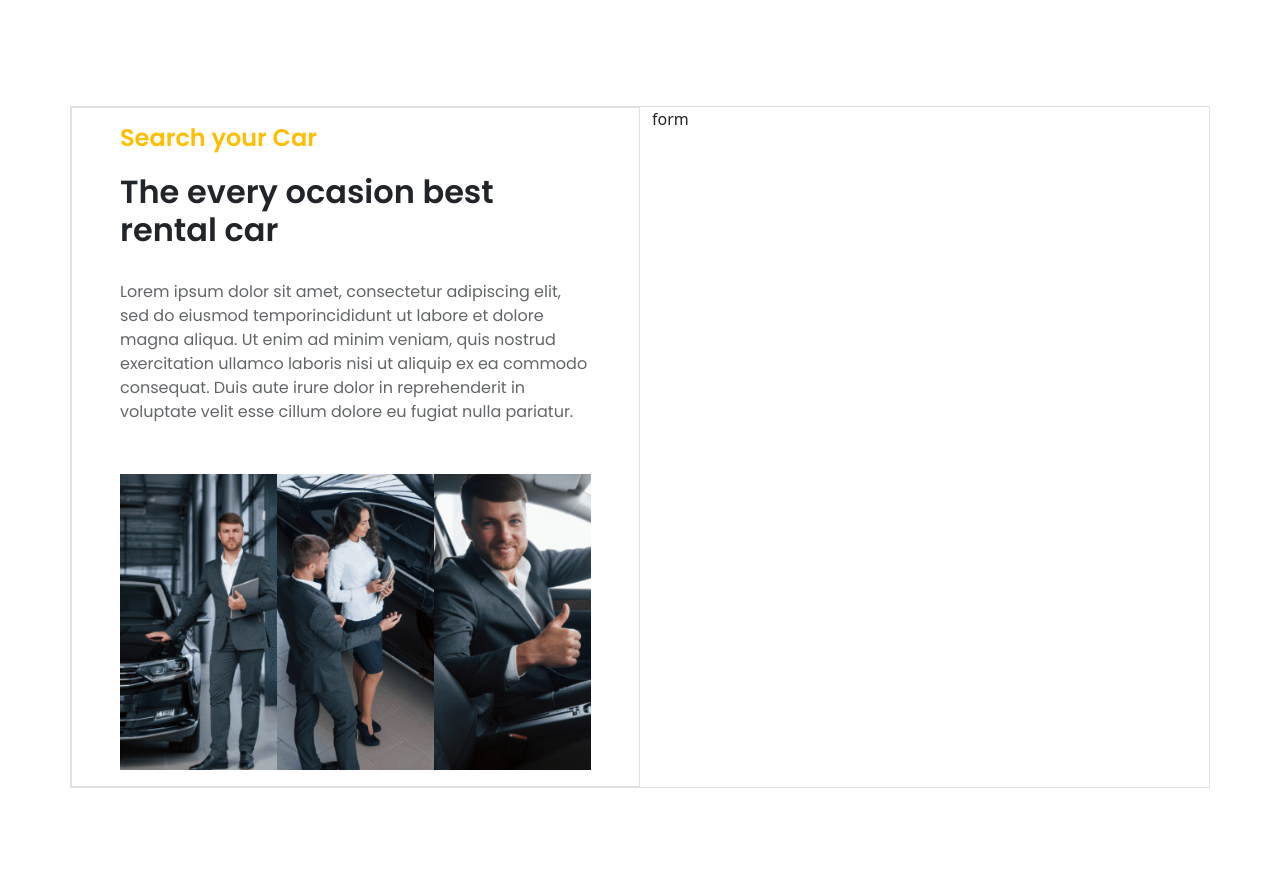
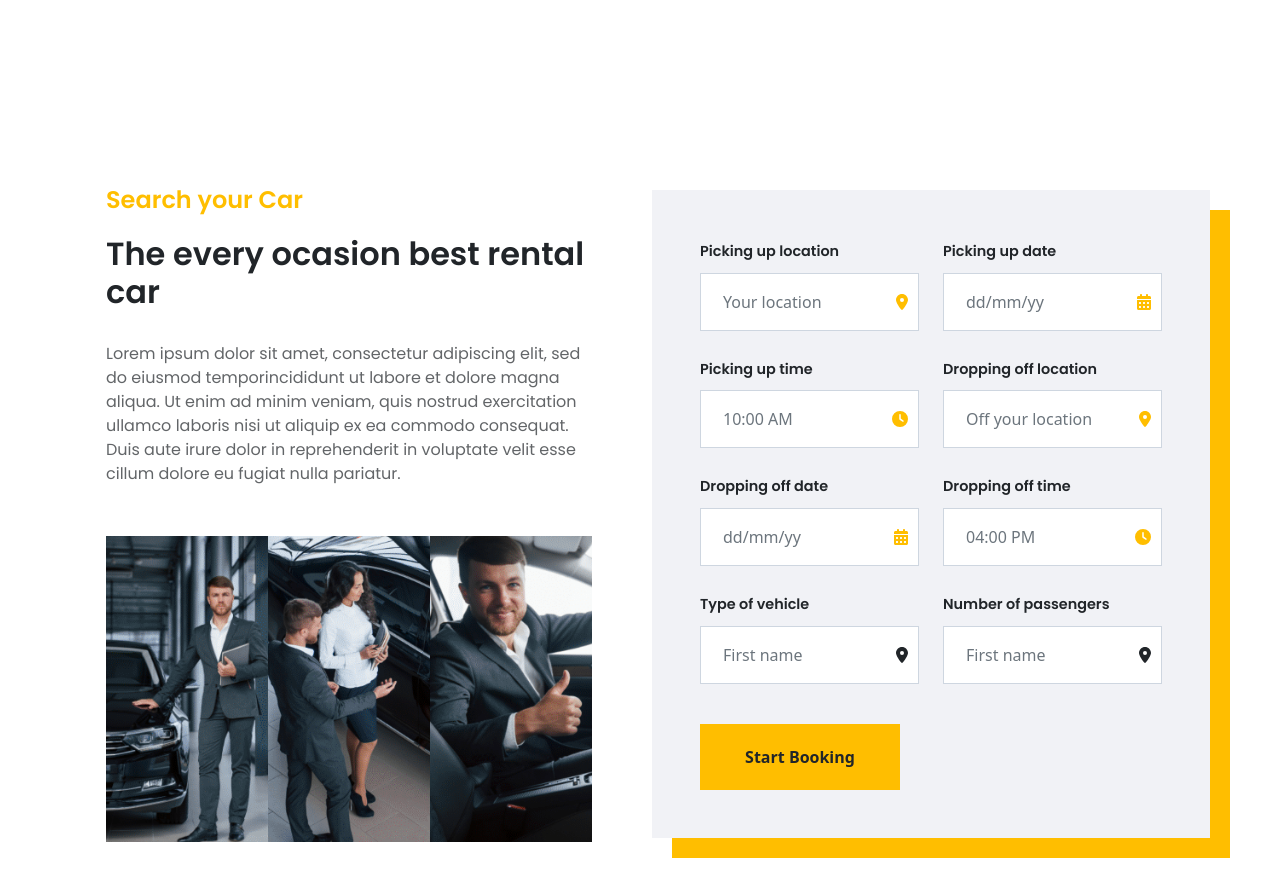
Before and after one commit to JCciasico/Car-Rental, a Vue app: page / in a window 1280 px wide. Shown: the part 1608-2504 px from the top of the page. Before the commit the page ends 2396 px from the top, so only its background shows below. Built offline with nearby package versions, Linux system fonts and the light colour scheme; a web font is replaced by a local one; what vue-scroll-reveal would draw is missing.

Commit message:
chore: fixed booking form in search section

```diff
--- a/src/components/AboutSection.vue
+++ b/src/components/AboutSection.vue
@@ -1,4 +1,5 @@
 <template>
+<section>
     <div class="container about-body" id="about">
         <div class="row">
             <div class="col-lg-6 col-md-12 d-flex justify-content-center align-items-center car-img">
@@ -28,6 +29,7 @@
             </div>
         </div>
     </div>
+</section>
 </template>
 
 <script>
--- a/src/components/SearchSection.vue
+++ b/src/components/SearchSection.vue
@@ -1,23 +1,118 @@
 <template>
-    <div class="container">
-        <div class="row border  ">
-            <div class="col-lg-6 col-md-12 search-body border">
+<section>
+    <div class="container search-section">
+        <div class="row">
+            <div class="col-lg-6 col-md-12 d-flex align-items-center search-body">
                 <div class="search-text">
                     <h4>Search your Car</h4>
                     <h2>The every ocasion best rental car</h2>
-                    <p id="search-des">Lorem ipsum dolor sit amet, consectetur adipiscing elit, sed do eiusmod temporincididunt ut
+                    <p id="search-des">Lorem ipsum dolor sit amet, consectetur adipiscing elit, sed do eiusmod
+                        temporincididunt ut
                         labore et dolore magna aliqua. Ut enim ad minim veniam, quis nostrud exercitation ullamco
                         laboris nisi ut aliquip ex ea commodo consequat. Duis aute irure dolor in reprehenderit in
                         voluptate velit esse cillum dolore eu fugiat nulla pariatur.
                     </p>
-                    <div>
+                    <div class="text-center">
                         <img src="../assets/car-rental.png" class="img-fluid" alt="">
                     </div>
                 </div>
             </div>
-            <div class="col-lg-6 col-md-12">form</div>
+            <div class="col-lg-6 col-md-12 form-body">
+                <form class="container-fluid p-5 form-con">
+                    <div class="row">
+                        <div class="col-6">
+                            <label for="validationCustom01">Picking up location</label>
+                            <div class="d-flex align-items-center input-con">
+                                <input type="text" class="form-control input" placeholder="Your location" required>
+                                <i class="fa-solid fa-location-dot icon"></i>
+                            </div>
+                            <div class="valid-feedback">
+                                Looks good!
+                            </div>
+                        </div>
+                        <div class="col-6">
+                            <label for="validationCustom01">Picking up date</label>
+                            <div class="d-flex align-items-center input-con">
+                                <input type="text" class="form-control input" placeholder="dd/mm/yy" required>
+                                <i class="fa-solid fa-calendar-days icon"></i>
+                            </div>
+                            <div class="valid-feedback">
+                                Looks good!
+                            </div>
+                        </div>
+                    </div>
+                    <div class="row">
+                        <div class="col-6">
+                            <label for="validationCustom01">Picking up time</label>
+                            <div class="d-flex align-items-center input-con">
+                                <input type="text" class="form-control input" placeholder="10:00 AM" required>
+                                <i class="fa-solid fa-clock icon"></i>
+                            </div>
+                            <div class="valid-feedback">
+                                Looks good!
+                            </div>
+                        </div>
+                        <div class="col-6">
+                            <label for="validationCustom01">Dropping off location</label>
+                            <div class="d-flex align-items-center input-con">
+                                <input type="text" class="form-control input" placeholder="Off your location" required>
+                                <i class="fa-solid fa-location-dot icon"></i>
+                            </div>
+                            <div class="valid-feedback">
+                                Looks good!
+                            </div>
+                        </div>
+                    </div>
+                    <div class="row">
+                        <div class="col-6">
+                            <label for="date">Dropping off date</label>
+                            <div class="d-flex align-items-center input-con">
+                                <input type="text" class="form-control input" placeholder="dd/mm/yy" required>
+                                <i class="fa-solid fa-calendar-days icon"></i>
+                            </div>
+                            <div class="valid-feedback">
+                                Looks good!
+                            </div>
+                        </div>
+                        <div class="col-6">
+                            <label for="validationCustom01">Dropping off time</label>
+                            <div class="d-flex align-items-center input-con">
+                                <input type="text" class="form-control input" placeholder="04:00 PM" required>
+                                <i class="fa-solid fa-clock icon"></i>
+                            </div>
+                            <div class="valid-feedback">
+                                Looks good!
+                            </div>
+                        </div>
+                    </div>
+                    <div class="row">
+                        <div class="col-6">
+                            <label for="validationCustom01">Type of vehicle</label>
+                            <div class="d-flex align-items-center input-con">
+                                <input type="text" class="form-control input" placeholder="First name" required>
+                                <i class="fa-solid fa-location-dot"></i>
+                            </div>
+                            <div class="valid-feedback">
+                                Looks good!
+                            </div>
+                        </div>
+                        <div class="col-6">
+                            <label for="validationCustom01">Number of passengers</label>
+                            <div class="d-flex align-items-center input-con">
+                                <input type="text" class="form-control input" placeholder="First name" required>
+                                <i class="fa-solid fa-location-dot"></i>
+                            </div>
+                            <div class="valid-feedback">
+                                Looks good!
+                            </div>
+                        </div>
+                    </div>
+                    <button class="btn" type="submit">Start Booking</button>
+                </form>
+            </div>
         </div>
     </div>
+</section>
 </template>
 
 <script>
@@ -29,88 +124,187 @@ export default {
 <style scoped>
 @import url('https://fonts.googleapis.com/css2?family=Poppins:ital,wght@0,600;1,500&display=swap');
 
-.search-body{
+.search-section{
+    padding: 4rem 0;
+}
+.search-body {
     padding: 1rem 3rem;
 }
-h4{
+
+h4 {
     color: #ffbe00;
-    font-family: 'Poppins','sans-serif';
+    font-family: 'Poppins', 'sans-serif';
     font-weight: 600;
     margin-bottom: 20px;
 }
-h2{
-    font-family: 'Poppins','sans-serif';
+
+h2 {
+    font-family: 'Poppins', 'sans-serif';
     font-weight: 600;
     margin-bottom: 30px;
 }
-#search-des{
-    font-family: 'Poppins','sans-serif';
+
+#search-des {
+    font-family: 'Poppins', 'sans-serif';
     margin-bottom: 30px;
     opacity: 0.7;
     margin-bottom: 50px;
 }
-@media(max-width:1200px){
-    h4{
-        font-family: 'Poppins','sans-serif';
+.input{
+    border: none;
+    background: white;
+}
+.input-con{
+    border: 1px solid #ced6e0;
+    padding: 10px 10px;
+    margin-bottom: 25px;
+    background: white;
+}
+label{
+    margin-bottom: 10px;
+    font-family: 'Poppins','sans-serif';
+    font-weight: 600;
+    font-size: 0.9rem;
+}
+.form-control:focus{
+    border-color: inherit;
+    -webkit-box-shadow: none;
+    box-shadow: none;
+    background: white;
+
+}
+.form-body{
+    display: flex;
+    align-items: center;
+}
+.icon{
+    font-size: 1rem;
+    color: #ffbe00;
+}
+.btn{
+    background-color: #ffbe00;
+    border-radius: 0px;
+    padding: 1.25rem;
+    width: 200px;
+    font-weight: bold;
+    font-style: 'Poppins','sans-serif';
+    margin-top: 15px;
+}
+.btn:hover{
+    background-color: #ffa502;
+}
+.form-con{
+    background-color: #f1f2f6;
+    box-shadow: 20px 20px #ffbe00;
+}
+
+@media(max-width:1200px) {
+    h4 {
+        font-family: 'Poppins', 'sans-serif';
         font-weight: 600;
         color: #ffbe00;
         font-size: 1rem;
     }
-    h2{
-        font-family: 'Poppins','sans-serif';
+
+    h2 {
+        font-family: 'Poppins', 'sans-serif';
         font-weight: 600;
         margin: 20px 0;
         font-size: 1.2rem;
     }
-    #search-des{
-        font-family: 'Poppins','sans-serif';
+
+    #search-des {
+        font-family: 'Poppins', 'sans-serif';
         margin-bottom: 30px;
         opacity: 0.7;
         font-size: 0.7rem;
     }
-    h5{
-        font-family: 'Poppins','sans-serif';
+
+    h5 {
+        font-family: 'Poppins', 'sans-serif';
         font-weight: 600;
         font-style: italic;
         font-size: 0.9rem;
     }
+    .btn{
+        background-color: #ffbe00;
+        border-radius: 0px;
+        padding: 1rem;
+        width: 175px;
+        font-weight: bold;
+        font-style: 'Poppins','sans-serif';
+        margin-top: 15px;
+    }
 }
-@media(max-width:600px){
-    .search-text{
+
+@media(max-width:600px) {
+    .search-text {
         text-align: center;
     }
-    h4{
-    font-family: 'Poppins','sans-serif';
-    font-weight: 600;
-    color: #ffbe00;
-    font-size: 1rem;
+
+    h4 {
+        font-family: 'Poppins', 'sans-serif';
+        font-weight: 600;
+        color: #ffbe00;
+        font-size: 1rem;
     }
-    h2{
-        font-family: 'Poppins','sans-serif';
+
+    h2 {
+        font-family: 'Poppins', 'sans-serif';
         font-weight: 600;
         margin: 20px 0;
         font-size: 1.2rem;
     }
-    #search-des{
-        font-family: 'Poppins','sans-serif';
+
+    #search-des {
+        font-family: 'Poppins', 'sans-serif';
         margin-bottom: 30px;
         opacity: 0.7;
         font-size: 0.7rem;
     }
-    h5{
-        font-family: 'Poppins','sans-serif';
+
+    h5 {
+        font-family: 'Poppins', 'sans-serif';
         font-weight: 600;
         font-style: italic;
         font-size: 0.9rem;
     }
+    .form-body{
+        padding: 0 3rem;
+    }
+    label{
+        margin-bottom: 10px;
+        font-family: 'Poppins','sans-serif';
+        font-weight: 600;
+        font-size: 0.7rem;
+    }
+    .input-con{
+        border: 1px solid #ced6e0;
+        padding: 0px 10px;
+        margin-bottom: 25px;
+        background: white;
+    }
+    .input{
+        font-size: 0.8rem;
+    }
+    .btn{
+        background-color: #ffbe00;
+        border-radius: 0px;
+        padding: 0.7rem;
+        width: 125px;
+        font-weight: bold;
+        font-style: 'Poppins','sans-serif';
+        margin-top: 15px;
+        font-size: 0.8rem;
+    }
 }
-@media(max-width:400px){
-    h5{
-        font-family: 'Poppins','sans-serif';
+
+@media(max-width:400px) {
+    h5 {
+        font-family: 'Poppins', 'sans-serif';
         font-weight: 600;
         font-style: italic;
         font-size: 0.7rem;
     }
 }
-
 </style>
```
Also changed, not shown: src/components/HelloWorld.vue (deleted, +0 -58 lines).
